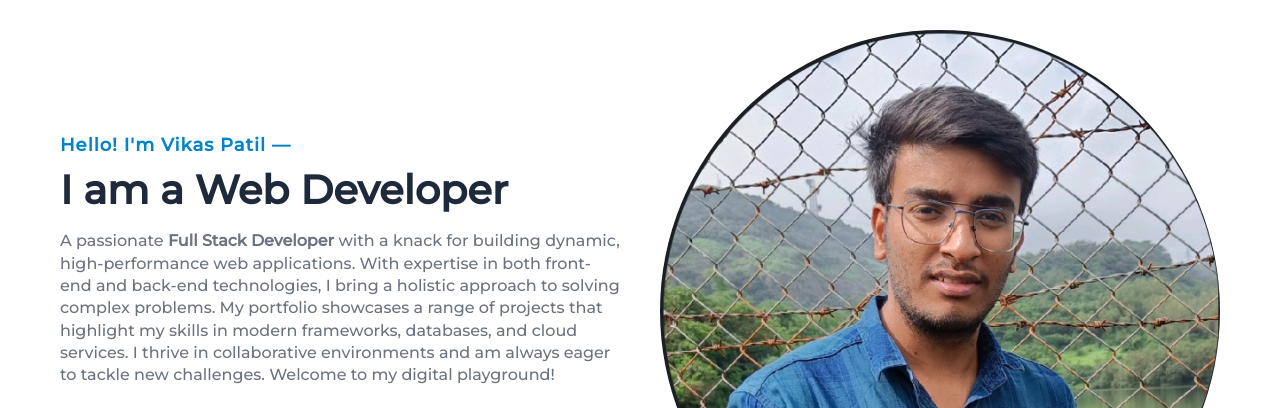
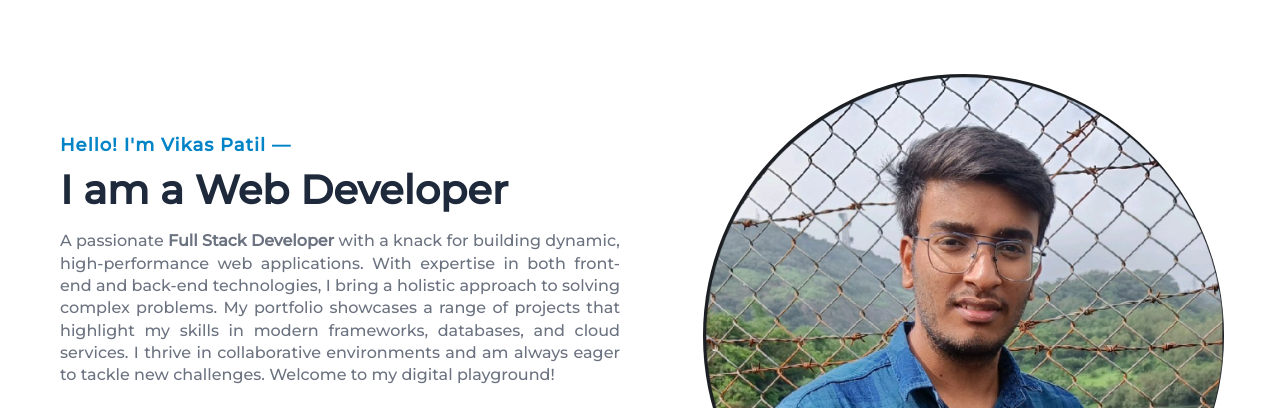
Before and after one commit to vikaspatil06/Portfolio-2, a plain HTML site: page index.html in a window 1280 px wide. Shown: the part 67-475 px from the top of the page. Drawn offline with Linux system fonts and the light colour scheme.

Commit message:
Update style5.css

```diff
--- a/style5.css
+++ b/style5.css
@@ -106,9 +106,11 @@ header .logo a {
 }
 
 .img_about img {
-  max-width: 100%;
-  height: auto;
-  border-radius: 50%;
+    max-width: 93%;
+    height: auto;
+    border-radius: 50%;
+    margin-top: 50px;
+    margin-left: 43px;
 }
 
 #about h1 {
@@ -129,6 +131,7 @@ header .logo a {
   color: #6b7280;
   margin-bottom: 1.5rem;
   line-height: 1.4;
+  text-align: justify;
 }
 
 .about_btn button {
```
